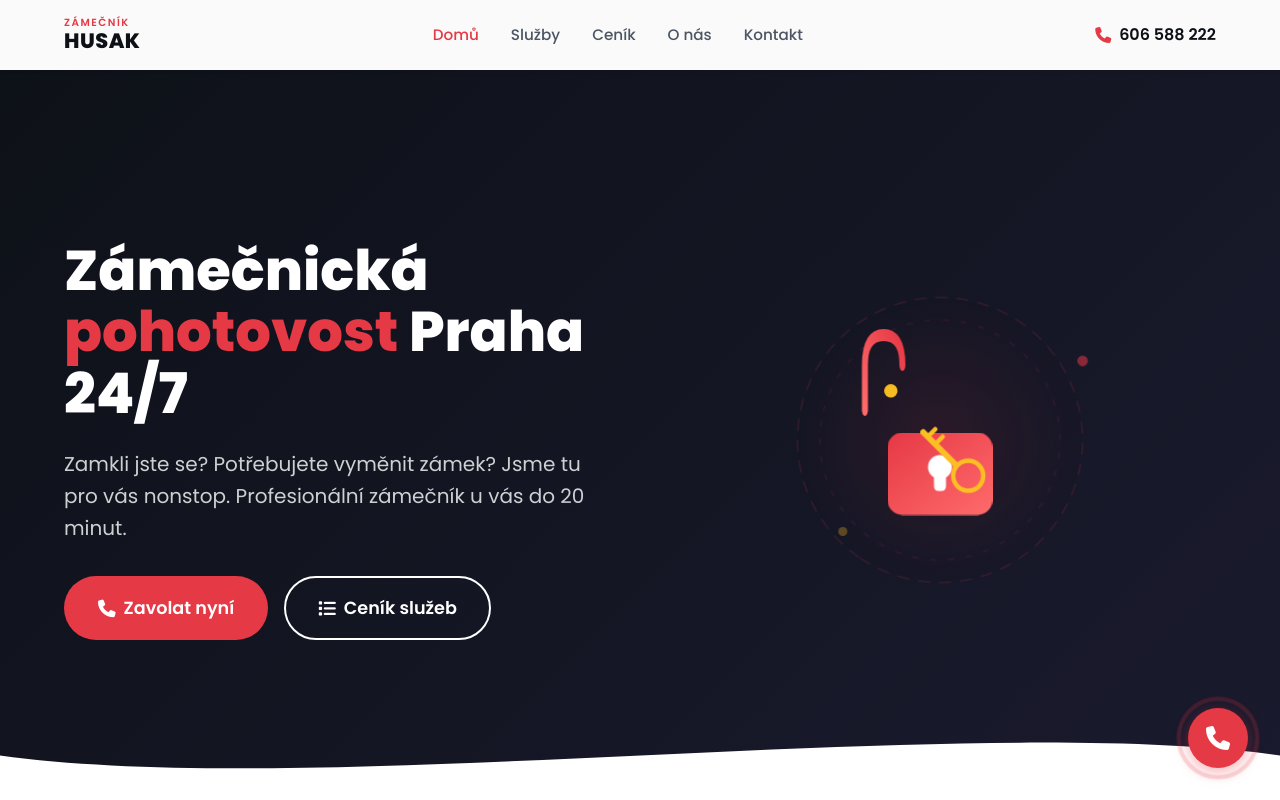
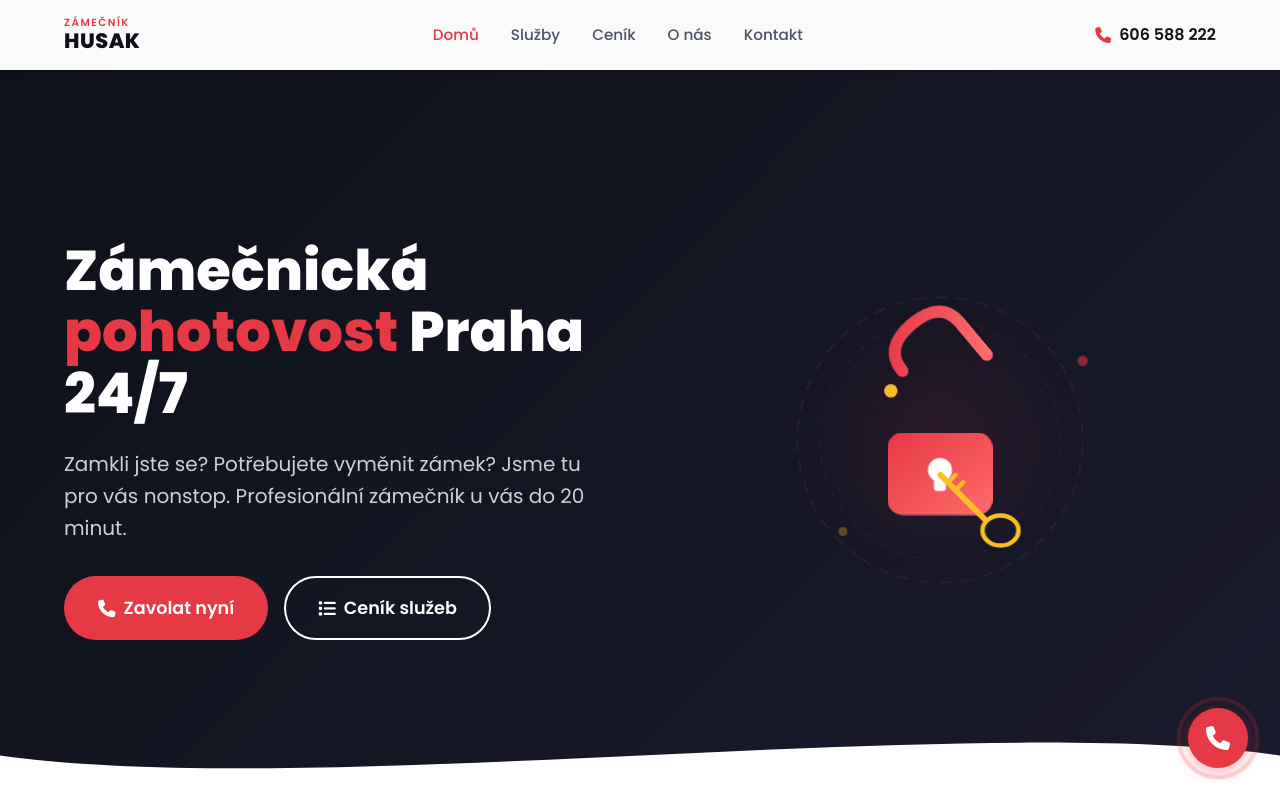
Before and after one commit to unikatynactyrechkolech-code/zamecnitvihusak, a Next.js app: page / in a window 1280 px wide. Shown: the top 800 px of the page. Built offline with nearby package versions, Linux system fonts and the light colour scheme.

Commit message:
fix: loading bez orezu, jednoducha 2D rotace, klic presne do klicove dirky

```diff
--- a/src/app/globals.css
+++ b/src/app/globals.css
@@ -100,29 +100,30 @@ h1, h2, h3, h4, h5, h6 {
 }
 
 .loading-lock-wrapper {
-  width: 80px;
-  height: 100px;
+  width: 100px;
+  height: 140px;
 }
 
 .loading-lock-svg {
   width: 100%;
   height: 100%;
+  overflow: visible;
 }
 
 .loading-shackle {
-  transform-origin: 25px 30px;
+  transform-origin: 25px 35px;
   animation: loading-unlock 1s ease-out forwards;
 }
 
 @keyframes loading-unlock {
   0% {
-    transform: translateY(0) rotateY(0deg);
-  }
-  40% {
-    transform: translateY(-15px) rotateY(0deg);
+    transform: translateY(0) rotate(0deg);
+  }
+  50% {
+    transform: translateY(-20px) rotate(0deg);
   }
   100% {
-    transform: translateY(-15px) rotateY(-120deg);
+    transform: translateY(-20px) rotate(-45deg);
   }
 }
 
@@ -408,26 +409,26 @@ h1, h2, h3, h4, h5, h6 {
 }
 
 .lock-shackle {
-  transform-origin: 75px 70px;
+  transform-origin: 75px 72px;
   animation: shackle-unlock 4s ease-in-out infinite;
 }
 
 @keyframes shackle-unlock {
   0%, 30% {
-    transform: translateY(0) rotateY(0deg);
+    transform: translateY(0) rotate(0deg);
   }
   45% {
-    transform: translateY(-20px) rotateY(0deg);
+    transform: translateY(-18px) rotate(0deg);
   }
   60%, 85% {
-    transform: translateY(-20px) rotateY(-120deg);
+    transform: translateY(-18px) rotate(-40deg);
   }
   100% {
-    transform: translateY(0) rotateY(0deg);
-  }
-}
-
-/* Key animation - inserts into keyhole */
+    transform: translateY(0) rotate(0deg);
+  }
+}
+
+/* Key animation - moves into keyhole */
 .key-group {
   animation: key-insert 4s ease-in-out infinite;
 }
@@ -437,13 +438,13 @@ h1, h2, h3, h4, h5, h6 {
     transform: translate(0, 0);
   }
   20% {
-    transform: translate(-42px, -42px);
+    transform: translate(-15px, -15px);
   }
   30%, 55% {
-    transform: translate(-45px, -45px);
+    transform: translate(-18px, -18px);
   }
   70% {
-    transform: translate(-42px, -42px);
+    transform: translate(-15px, -15px);
   }
   100% {
     transform: translate(0, 0);
--- a/src/app/page.tsx
+++ b/src/app/page.tsx
@@ -94,18 +94,18 @@ export default function HomePage() {
 
                 {/* Lock group */}
                 <g className="lock-group">
-                  {/* Left leg of shackle - FIXED, stays in lock body */}
+                  {/* Left leg of shackle - FIXED in lock body */}
                   <line
-                    x1="75" y1="100" x2="75" y2="70"
+                    x1="75" y1="100" x2="75" y2="72"
                     stroke="url(#lockGradient)"
                     strokeWidth="8"
                     strokeLinecap="round"
                   />
 
-                  {/* Right leg + arc - this part moves up and rotates back */}
+                  {/* Right part (arc + right leg) - pivots around connection point */}
                   <path
                     className="lock-shackle"
-                    d="M75 70 Q75 50 100 50 Q125 50 125 70 L125 100"
+                    d="M75 72 Q75 52 100 52 Q125 52 125 72 L125 100"
                     stroke="url(#lockGradient)"
                     strokeWidth="8"
                     strokeLinecap="round"
@@ -113,21 +113,21 @@ export default function HomePage() {
                   />
                   {/* Lock body */}
                   <rect x="65" y="95" width="70" height="55" rx="10" fill="url(#lockGradient)" />
-                  {/* Keyhole circle */}
-                  <circle cx="100" cy="118" r="8" fill="#ffffff" />
+                  {/* Keyhole circle - center at 100, 120 */}
+                  <circle cx="100" cy="120" r="8" fill="#ffffff" />
                   {/* Keyhole slot */}
-                  <rect x="96" y="118" width="8" height="16" rx="3" fill="#ffffff" />
+                  <rect x="96" y="120" width="8" height="14" rx="2" fill="#ffffff" />
                 </g>
 
-                {/* Key group - positioned to insert into keyhole */}
+                {/* Key - starts bottom right, moves to keyhole at (100, 120) */}
                 <g className="key-group">
-                  {/* Key head (circle) */}
-                  <circle cx="160" cy="165" r="10" stroke="#fbbf24" strokeWidth="3" fill="none" />
-                  {/* Key shaft pointing toward keyhole */}
-                  <line x1="152" y1="158" x2="130" y2="136" stroke="#fbbf24" strokeWidth="4" strokeLinecap="round" />
+                  {/* Key handle (oval) */}
+                  <ellipse cx="155" cy="175" rx="12" ry="10" stroke="#fbbf24" strokeWidth="3" fill="none" />
+                  {/* Key shaft - goes toward keyhole */}
+                  <line x1="145" y1="168" x2="115" y2="138" stroke="#fbbf24" strokeWidth="4" strokeLinecap="round" />
                   {/* Key teeth */}
-                  <line x1="138" y1="144" x2="143" y2="139" stroke="#fbbf24" strokeWidth="3" strokeLinecap="round" />
-                  <line x1="133" y1="139" x2="138" y2="134" stroke="#fbbf24" strokeWidth="3" strokeLinecap="round" />
+                  <line x1="125" y1="148" x2="130" y2="143" stroke="#fbbf24" strokeWidth="3" strokeLinecap="round" />
+                  <line x1="120" y1="143" x2="125" y2="138" stroke="#fbbf24" strokeWidth="3" strokeLinecap="round" />
                 </g>
 
                 {/* Sparkles */}
--- a/src/components/LoadingScreen.tsx
+++ b/src/components/LoadingScreen.tsx
@@ -29,9 +29,10 @@ export default function LoadingScreen() {
       <div className="loading-lock-wrapper">
         <svg
           className="loading-lock-svg"
-          viewBox="0 0 100 120"
+          viewBox="0 0 100 140"
           fill="none"
           xmlns="http://www.w3.org/2000/svg"
+          style={{ overflow: 'visible' }}
         >
           <defs>
             <linearGradient id="loadingGradient" x1="0%" y1="0%" x2="100%" y2="100%">
@@ -40,18 +41,18 @@ export default function LoadingScreen() {
             </linearGradient>
           </defs>
 
-          {/* Left leg of shackle - FIXED, stays in lock body */}
+          {/* Left leg of shackle - FIXED in lock body */}
           <line
-            x1="25" y1="55" x2="25" y2="30"
+            x1="25" y1="60" x2="25" y2="35"
             stroke="url(#loadingGradient)"
             strokeWidth="8"
             strokeLinecap="round"
           />
 
-          {/* Right leg + arc - this part moves up and rotates back */}
+          {/* Right part (arc + right leg) - pivots around top of left leg */}
           <path
             className="loading-shackle"
-            d="M25 30 Q25 10 50 10 Q75 10 75 30 L75 55"
+            d="M25 35 Q25 15 50 15 Q75 15 75 35 L75 60"
             stroke="url(#loadingGradient)"
             strokeWidth="8"
             strokeLinecap="round"
@@ -59,11 +60,11 @@ export default function LoadingScreen() {
           />
 
           {/* Lock body */}
-          <rect x="15" y="50" width="70" height="55" rx="8" fill="url(#loadingGradient)" />
+          <rect x="15" y="55" width="70" height="55" rx="8" fill="url(#loadingGradient)" />
 
           {/* Keyhole */}
-          <circle cx="50" cy="72" r="8" fill="#ffffff" />
-          <rect x="46" y="72" width="8" height="14" rx="3" fill="#ffffff" />
+          <circle cx="50" cy="78" r="7" fill="#ffffff" />
+          <rect x="46" y="78" width="8" height="12" rx="2" fill="#ffffff" />
         </svg>
       </div>
     </div>
```
